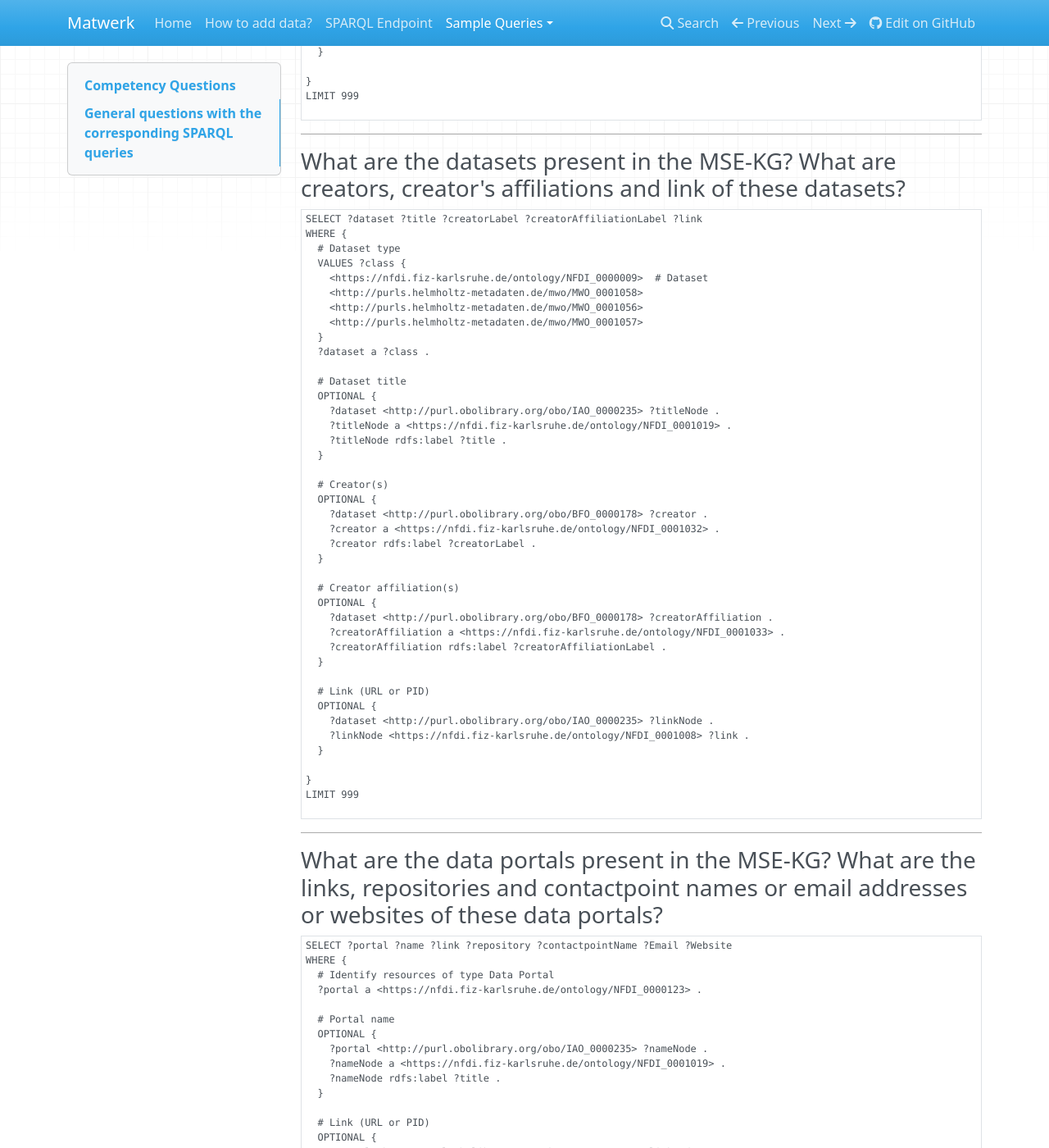
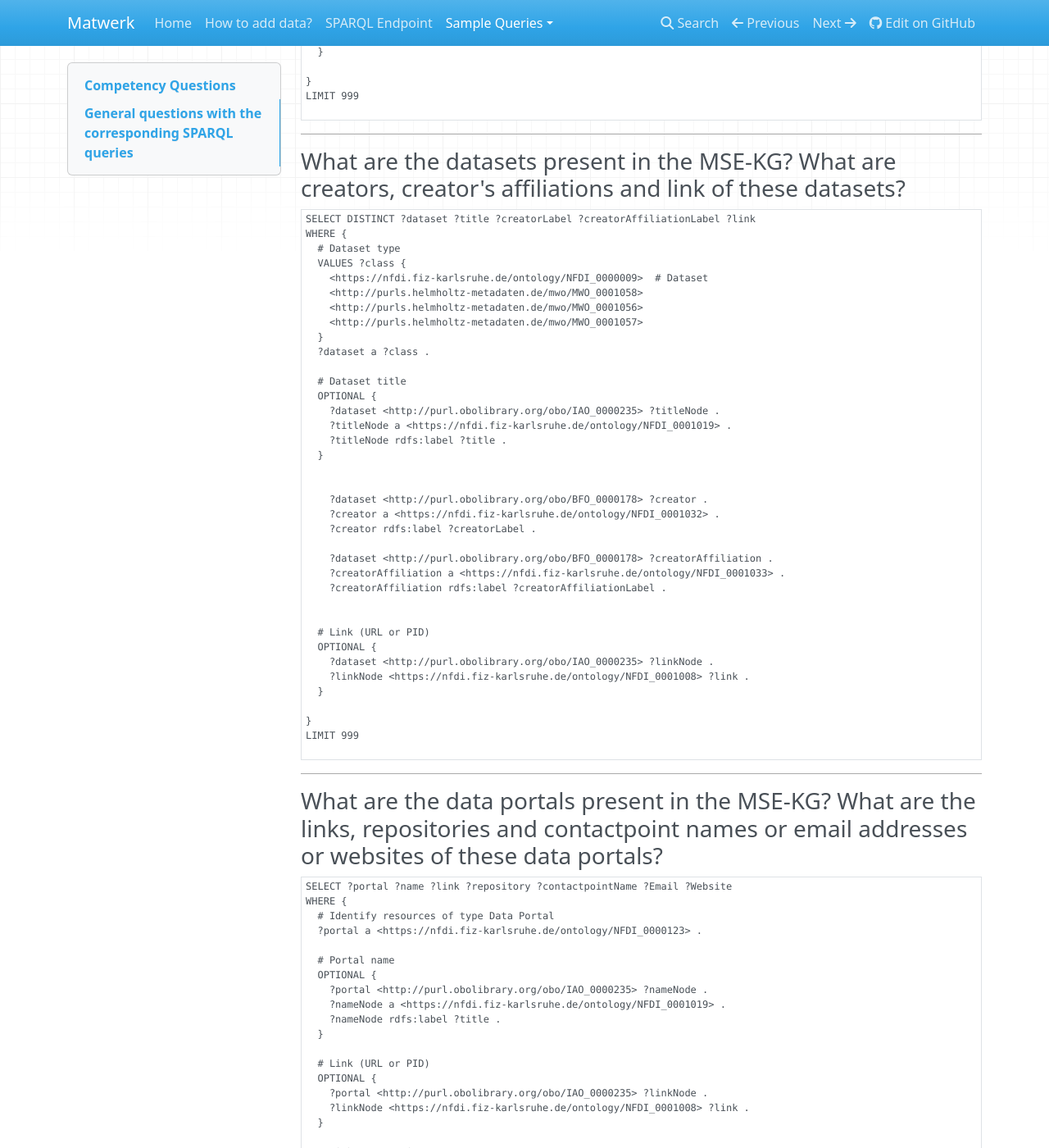
Before and after one commit to ISE-FIZKarlsruhe/matwerk, an MkDocs documentation site: the page built from docs/general_queries.md, in a window 1280 px wide and 1400 px high, scrolled down 5411 px. Shown: the whole window at 82% size. Built offline with MkDocs 1.6.1, drawn with Linux system fonts in a browser that asks for light colours; nearby versions of some CDN libraries.

````diff
--- a/docs/general_queries.md
+++ b/docs/general_queries.md
@@ -303,7 +303,7 @@ LIMIT 999
 ### What are the datasets present in the MSE-KG? What are creators, creator's affiliations and link of these datasets?
 
 ```sparql
-SELECT ?dataset ?title ?creatorLabel ?creatorAffiliationLabel ?link
+SELECT DISTINCT ?dataset ?title ?creatorLabel ?creatorAffiliationLabel ?link
 WHERE {
   # Dataset type
   VALUES ?class {
@@ -321,19 +321,15 @@ WHERE {
     ?titleNode rdfs:label ?title .
   }
 
-  # Creator(s)
-  OPTIONAL {
+
     ?dataset <http://purl.obolibrary.org/obo/BFO_0000178> ?creator .
     ?creator a <https://nfdi.fiz-karlsruhe.de/ontology/NFDI_0001032> .
     ?creator rdfs:label ?creatorLabel .
-  }
 
-  # Creator affiliation(s)
-  OPTIONAL {
     ?dataset <http://purl.obolibrary.org/obo/BFO_0000178> ?creatorAffiliation .
     ?creatorAffiliation a <https://nfdi.fiz-karlsruhe.de/ontology/NFDI_0001033> .
     ?creatorAffiliation rdfs:label ?creatorAffiliationLabel .
-  }
+
 
   # Link (URL or PID)
   OPTIONAL {
````
Also changed, not shown: docs/index.md (+1 -1 lines), docs/upload.md (+3 -0 lines).
